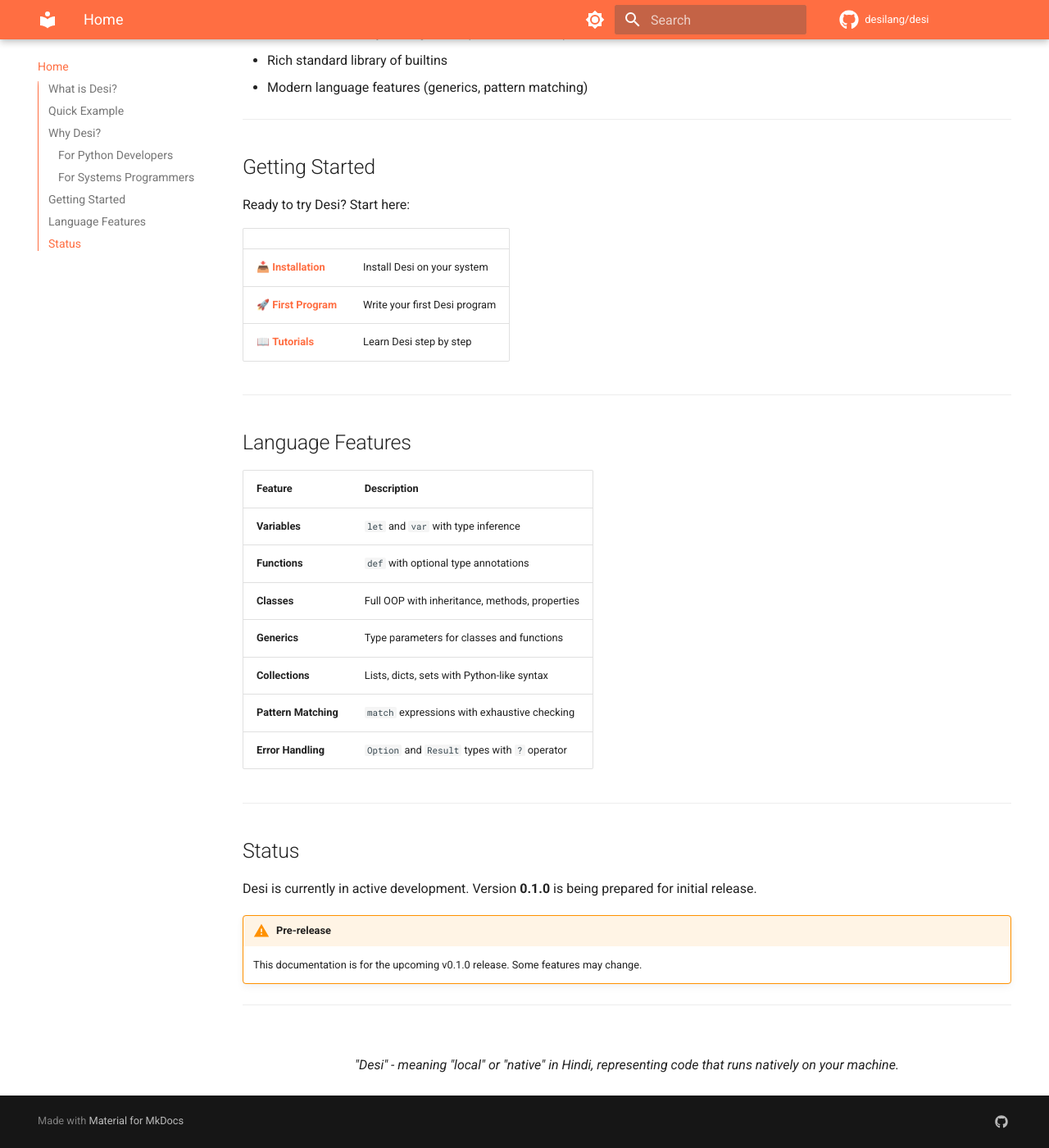
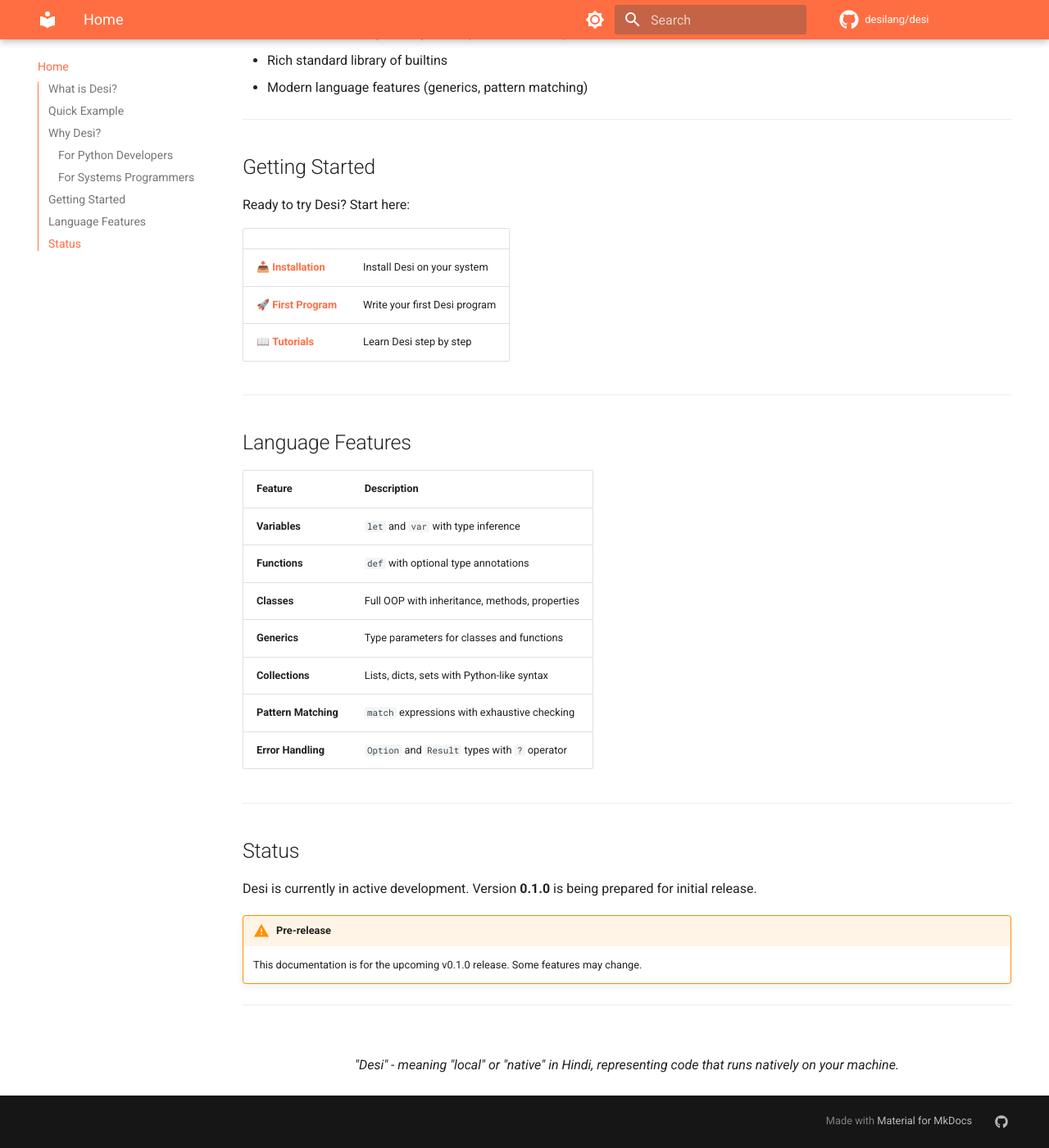
Before and after one commit to desilang/desi, an MkDocs documentation site: the page built from book/docs/index.md, in a window 1280 px wide and 1400 px high, scrolled down 1656 px. Shown: the whole window at 82% size. Built offline with MkDocs 1.6.1 and Material for MkDocs 9.7.7, drawn with Linux system fonts in a browser that asks for light colours; comment, search, counter and statistics services are not loaded; the version menu is left out.

Commit message:
fix: hide Material footer with CSS

```diff
--- a/book/docs/stylesheets/saffron.css
+++ b/book/docs/stylesheets/saffron.css
@@ -63,3 +63,13 @@
 [data-md-color-scheme="slate"] .md-search__input::placeholder {
   color: rgba(255, 255, 255, 0.5);
 }
+
+/* Hide "Made with Material for MkDocs" */
+.md-footer-meta__inner.md-grid {
+  display: flex;
+  justify-content: flex-end;
+}
+
+.md-footer-copyright {
+  display: none;
+}
```
